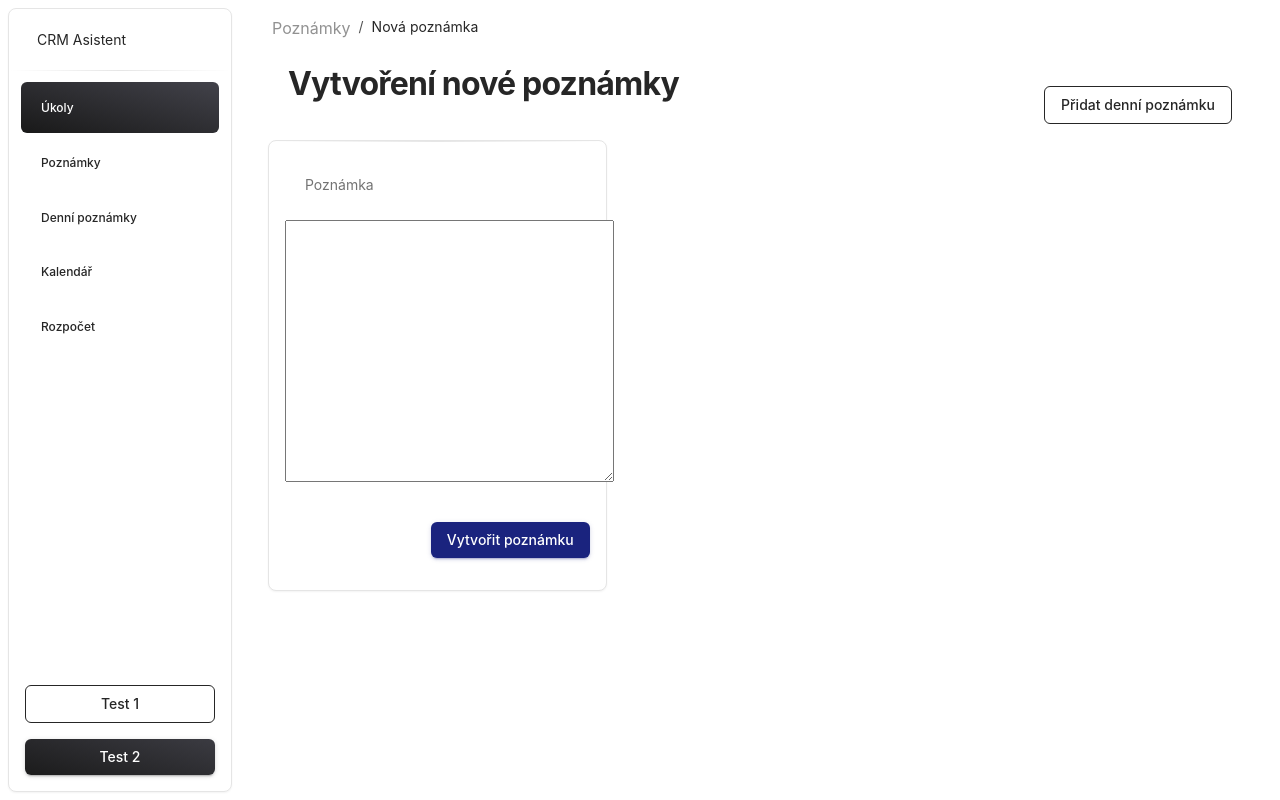
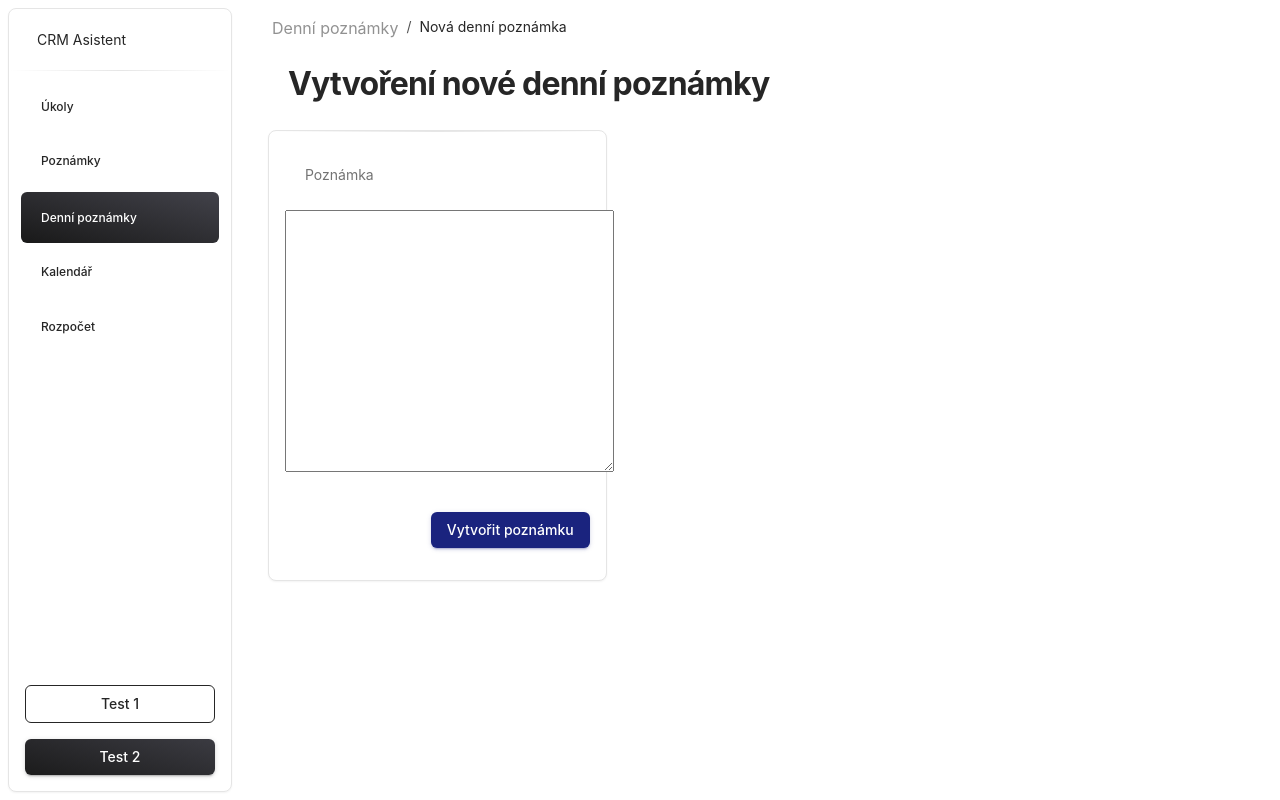
Before and after one commit to Pepperoni1337/CrmAsistent, a Symfony app: template project/templates/daily_note/create_daily_note.html.twig in a window 1280 px wide. Run offline with Twig, Linux system fonts and the light colour scheme; the template is opened without the code that fills it, so the values that code supplies are empty; some libraries are stand-ins or nearby versions.

Commit message:
CA-14 create daily notes

```diff
--- a/project/src/Controller/DailyNote/CreateDailyNoteAction.php
+++ b/project/src/Controller/DailyNote/CreateDailyNoteAction.php
@@ -27,7 +27,7 @@ final class CreateDailyNoteAction extends AbstractController
             $this->em->persist($entity);
             $this->em->flush();
 
-            return $this->redirectToRoute('daily_note_list');
+            return $this->redirectToRoute('daily_notes');
         }
 
         return $this->render(
--- a/project/templates/daily_note/create_daily_note.html.twig
+++ b/project/templates/daily_note/create_daily_note.html.twig
@@ -3,32 +3,28 @@
 {% from '/common/macros/breadcrums.html.twig' import breadcrumbs %}
 {% from '/common/macros/heading.html.twig' import heading %}
 
-{% set selectedMenuItem = 'tasks' %}
+{% set selectedMenuItem = 'daily_notes' %}
 
 {% block content %}
     <main class="main-content position-relative max-height-vh-100 h-100 border-radius-lg ">
         <!-- Navbar -->
         {{ breadcrumbs([
-            { name: 'Poznámky', url: path('note_list') },
-            { name: 'Nová poznámka' }
+            { name: 'Denní poznámky', url: path('daily_notes') },
+            { name: 'Nová denní poznámka' }
         ]) }}
         <!-- End Navbar -->
         <div class="container-fluid py-2">
             <div class="row">
                 <!-- heading -->
                 {{ heading(
-                    'Vytvoření nové poznámky',
-                    '',
-                    {
-                        name: 'Přidat denní poznámku',
-                        path: path('daily_note_create'),
-                    }
+                    'Vytvoření nové denní poznámky',
+                    ''
                 ) }}
                 <!-- end heading -->
                 <div class="ms-3">
                     <div class="col-xl-4 mb-xl-0 mb-4">
                         <div class="card">
-                            <form action="{{ path('note_create') }}" method="post">
+                            <form action="{{ path('daily_note_create') }}" method="post">
                                 <hr class="dark horizontal my-0">
                                 <div class="p-3">
                                     <label for="text" class="p-3">Poznámka</label>
--- a/project/templates/daily_note/daily_notes.html.twig
+++ b/project/templates/daily_note/daily_notes.html.twig
@@ -19,6 +19,10 @@
                 {{ heading(
                     'Denní poznámky',
                     'Pro každodenní zápisky',
+                    {
+                        name: 'Přidat denní poznámku',
+                        path: path('daily_note_create'),
+                    }
                 ) }}
                 <!-- end heading -->
             </div>
```
